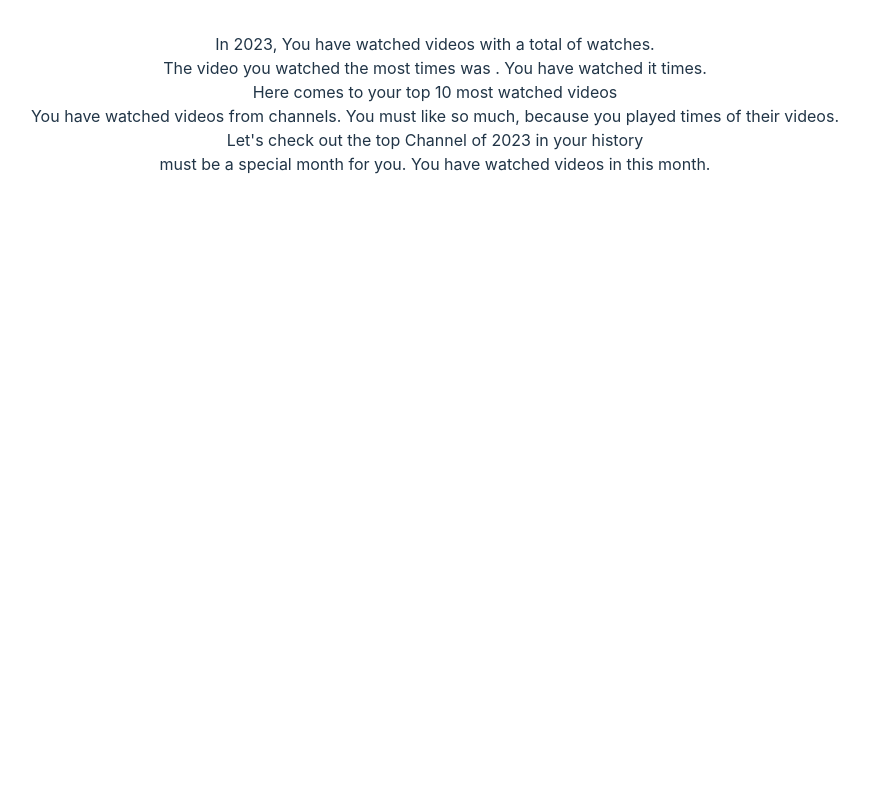
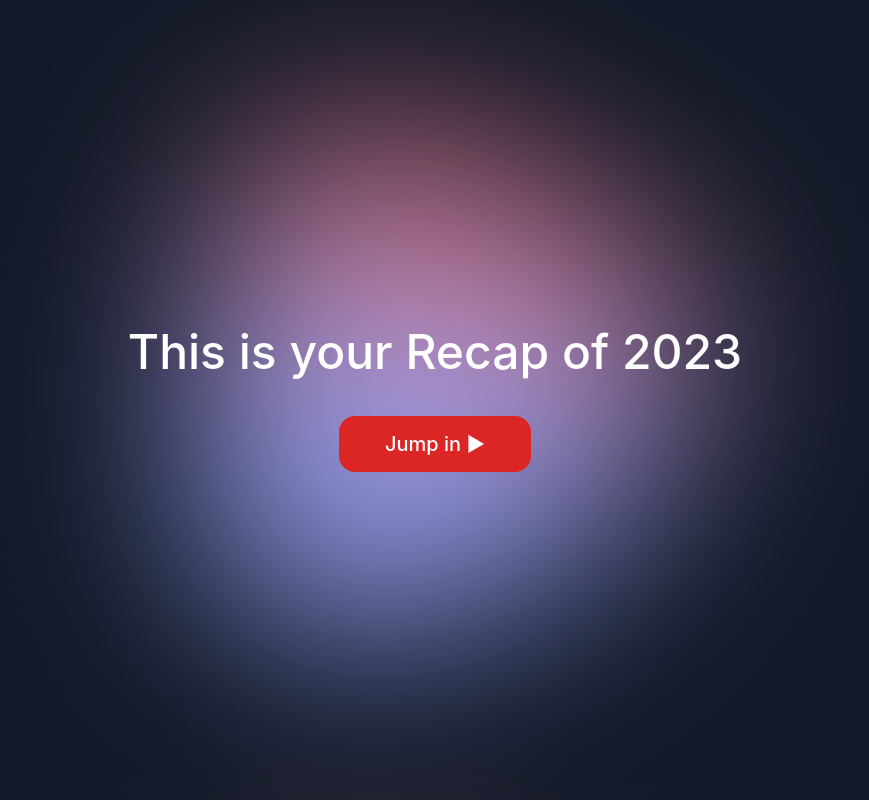
Before and after one commit to lawrenxe/youtube-front, a React (Vite) app: page /2023 in a window 1280 px wide. Shown: the whole page, without its empty margins (205-1074 px from the left). Built offline with nearby package versions, Linux system fonts and the light colour scheme.

Commit message:
finish the overview, video and top10

```diff
--- a/package.json
+++ b/package.json
@@ -16,6 +16,7 @@
     "daisyui": "^4.4.19",
     "postcss": "^8.4.32",
     "react": "^18.2.0",
+    "react-countup": "^6.5.0",
     "react-dom": "^18.2.0",
     "react-router-dom": "^6.21.1",
     "recharts": "^2.10.3",
--- a/src/App.css
+++ b/src/App.css
@@ -1,31 +1,46 @@
+@tailwind base;
+@tailwind components;
+@tailwind utilities;
+
+@layer components {
+  .gradient {
+    --size: 250px;
+    --speed: 50s;
+    --easing: cubic-bezier(0.8, 0.2, 0.2, 0.8);
+
+    width: var(--size);
+    height: var(--size);
+    filter: blur(calc(var(--size) / 5));
+    background-image: linear-gradient(#e66465, #9198e5 55%);
+    animation: rotate var(--speed) var(--easing) alternate infinite;
+    border-radius: 30% 70% 70% 30% / 30% 30% 70% 70%;
+  }
+
+  @media (min-width: 720px) {
+    .gradient {
+      --size: 500px;
+    }
+  }
+  /* ... */
+}
+
+* {
+  transition: all 0.25s ease-out;
+}
+
+@keyframes rotate {
+  0% {
+    transform: rotate(0deg);
+  }
+  100% {
+    transform: rotate(360deg);
+  }
+}
+
 #root {
   max-width: 100vw;
   height: 100vh;
   margin: 0 auto;
-  padding: 2rem;
-  text-align: center;
-}
-
-.logo {
-  height: 6em;
-  padding: 1.5em;
-  will-change: filter;
-  transition: filter 300ms;
-}
-.logo:hover {
-  filter: drop-shadow(0 0 2em #646cffaa);
-}
-.logo.react:hover {
-  filter: drop-shadow(0 0 2em #61dafbaa);
-}
-
-@keyframes logo-spin {
-  from {
-    transform: rotate(0deg);
-  }
-  to {
-    transform: rotate(360deg);
-  }
 }
 
 @media (prefers-reduced-motion: no-preference) {
@@ -34,10 +49,6 @@
   }
 }
 
-.card {
-  padding: 2em;
-}
-
 .read-the-docs {
   color: #888;
 }
--- a/src/App.tsx
+++ b/src/App.tsx
@@ -6,12 +6,13 @@ import { useEffect, useState } from "react";
 import { BrowserRouter, Routes, Route } from "react-router-dom";
 import { AnnualHistory, HourCount, MonthCount } from "./hooks/services";
 import { Line, LineChart, Tooltip, XAxis } from "recharts";
+import AnnualReport from "./components/AnnualReport";
 
 interface ARProps {
   annualHistory: AnnualHistory | null;
 }
 
-function AnnualReport({ annualHistory }: ARProps) {
+function AnnualReport1({ annualHistory }: ARProps) {
   useEffect(() => {
     console.log(annualHistory);
   }, [annualHistory]);
@@ -31,13 +32,25 @@ function AnnualReport({ annualHistory }: ARProps) {
         {annualHistory?.top_10_watched &&
           annualHistory?.top_10_watched[0].count}{" "}
         times.
+        <img
+          src={
+            "https://img.youtube.com/vi/" +
+            annualHistory?.top_10_watched[0].title_id +
+            "/maxresdefault.jpg"
+          }
+        />
       </p>
       <p>Here comes to your top 10 most watched videos</p>
       {annualHistory?.top_10_watched?.map((title) => {
         return (
-          <div className={"flex	 flex-row justify-between py-2"}>
-            <p className={"text-left"}>{title.title}</p>
-            <p>{title.count} times</p>
+          <div key={title.title_id}>
+            <div className={"flex	 flex-row justify-between py-2"}>
+              <p className={"text-left"}>{title.title}</p>
+              <p>{title.count} times</p>
+            </div>
+            <img
+              src={"https://img.youtube.com/vi/" + title.title_id + "/1.jpg"}
+            />
           </div>
         );
       })}
@@ -50,7 +63,10 @@ function AnnualReport({ annualHistory }: ARProps) {
       <p>Let's check out the top Channel of 2023 in your history</p>
       {annualHistory?.top_10_channel?.map((channel) => {
         return (
-          <div className={"flex	 flex-row justify-between py-2"}>
+          <div
+            key={channel.channelId}
+            className={"flex	 flex-row justify-between py-2"}
+          >
             <p className={"text-left"}>{channel.channel}</p>
             <p>{channel.count} times</p>
           </div>
@@ -129,9 +145,7 @@ function App() {
         <Route
           path="2023"
           element={
-            <AnnualReport
-              annualHistory={annualHistory ? annualHistory : null}
-            />
+            <AnnualReport annualReport={annualHistory ? annualHistory : null} />
           }
         />
       </Routes>
--- a/src/components/AnnualReport.tsx
+++ b/src/components/AnnualReport.tsx
@@ -1,7 +1,38 @@
 import React from "react";
+import { AnnualHistory } from "../hooks/services";
+import ReportWelcome from "./ReportWelcome";
+import AnnualReportSection from "./AnnualReportSection";
+import Overview from "./Overview";
+import TopTenVideos from "./TopTenVideos";
 
-const AnnualReport = () => {
-  return <div>AnnualReport</div>;
+interface ARProps {
+  annualReport: AnnualHistory | null;
+}
+
+const AnnualReport = ({ annualReport }: ARProps) => {
+  return (
+    <div className="no-scrollbar max-h-screen snap-y snap-mandatory overflow-y-scroll">
+      <AnnualReportSection bgColor="bg-gray-900" id="report-welcome">
+        <ReportWelcome />
+      </AnnualReportSection>
+
+      <AnnualReportSection bgColor="bg-green-900" id="report-2">
+        {annualReport && (
+          <Overview
+            watch_count={annualReport?.watch_count}
+            title_count={annualReport?.title_count}
+            top_10_watched={annualReport?.top_10_watched}
+          />
+        )}
+      </AnnualReportSection>
+
+      <AnnualReportSection bgColor="bg-blue-900" id="report-3">
+        {annualReport && (
+          <TopTenVideos top_10_watched={annualReport.top_10_watched} />
+        )}
+      </AnnualReportSection>
+    </div>
+  );
 };
 
 export default AnnualReport;
--- /dev/null
+++ b/src/components/AnnualReportSection.tsx
@@ -0,0 +1,28 @@
+import React, { ReactNode } from "react";
+
+interface ARSProps {
+  children: ReactNode;
+  bgColor: string;
+  id: string;
+}
+
+const AnnualReportSection = ({ children, bgColor, id }: ARSProps) => {
+  return (
+    <section id={id} className="sticky h-screen w-screen flex-1 snap-center">
+      <div
+        id="container1"
+        className={`absolute flex h-screen w-screen items-center justify-center ${bgColor}`}
+      >
+        <div className="gradient"></div>
+      </div>
+      <div
+        id="container2"
+        className="relative flex h-screen  items-center justify-center"
+      >
+        {children}
+      </div>
+    </section>
+  );
+};
+
+export default AnnualReportSection;
--- /dev/null
+++ b/src/components/Overview.tsx
@@ -0,0 +1,87 @@
+import React from "react";
+import { TitleCount } from "../hooks/services";
+import CountUp from "react-countup";
+
+interface OVProps {
+  watch_count: number;
+  title_count: number;
+  top_10_watched: TitleCount[];
+}
+
+const scrollToNext = (id: string) => {
+  const nextElement = document.getElementById(id);
+  if (nextElement) nextElement.scrollIntoView({ behavior: "smooth" });
+};
+
+const Overview = ({ watch_count, title_count, top_10_watched }: OVProps) => {
+  return (
+    <div className="flex flex-col items-start gap-y-10 px-10">
+      <div className="flex flex-col items-start gap-y-5">
+        <h1 className="text-5xl font-medium text-white">
+          In this year, you have watched
+        </h1>
+        <div className="flex flex-row items-end gap-x-5">
+          <CountUp
+            start={title_count * 0.7}
+            end={title_count}
+            duration={2}
+            className="text-7xl font-medium text-white"
+          />
+          <h1 className="text-5xl font-medium text-white">videos.</h1>
+        </div>
+      </div>
+
+      <div className="flex flex-col gap-y-3">
+        <h2 className="text-3xl font-medium text-white">
+          Among those videos, your favorite must be
+        </h2>
+        <img
+          src={
+            "https://img.youtube.com/vi/" +
+            top_10_watched[0].title_id +
+            "/maxresdefault.jpg"
+          }
+          className="my-5 w-3/4"
+        />
+        <h2 className="text-3xl font-medium text-white">
+          {top_10_watched[0].title},
+        </h2>
+        <h2 className="text-3xl font-medium text-white">
+          because you watched it
+        </h2>
+
+        <div className="flex flex-row">
+          <h2 className="text-4xl font-medium text-white">O</h2>
+          <div className="justify flex w-3 flex-row justify-end overflow-hidden">
+            <h2 className="text-4xl font-medium text-white">o</h2>
+          </div>
+          <div className="justify flex w-3 flex-row justify-end overflow-hidden">
+            <h2 className="text-4xl font-medium text-white">o</h2>
+          </div>
+          <div className="justify flex w-3 flex-row justify-end overflow-hidden">
+            <h2 className="text-4xl font-medium text-white">o</h2>
+          </div>
+          <h2 className="text-4xl font-medium text-white">ver and Ov</h2>
+          <div className="justify flex w-3 flex-row justify-end overflow-hidden">
+            <h2 className="text-4xl font-medium text-white">v</h2>
+          </div>
+          <div className="justify flex w-3 flex-row justify-end overflow-hidden">
+            <h2 className="text-4xl font-medium text-white">v</h2>
+          </div>
+          <div className="justify flex w-2 flex-row justify-end overflow-hidden">
+            <h2 className="text-4xl font-medium text-white">v</h2>
+          </div>
+          <h2 className="text-4xl font-medium text-white">er again...</h2>
+        </div>
+      </div>
+      <button
+        className="rounded-2xl border-2 bg-red-600 px-5 text-xl font-medium text-white"
+        onClick={() => scrollToNext("report-3")}
+      >
+        Check your Top 10 Videos ▶
+      </button>
+    </div>
+  );
+};
+
+export default Overview;
--- /dev/null
+++ b/src/components/ReportWelcome.tsx
@@ -0,0 +1,24 @@
+import React from "react";
+
+const ReportWelcome = () => {
+  const scrollToNext = (id: string) => {
+    const nextElement = document.getElementById(id);
+    if (nextElement) nextElement.scrollIntoView({ behavior: "smooth" });
+  };
+
+  return (
+    <div className="flex flex-col items-center gap-y-10">
+      <h1 className="text-5xl font-medium text-white">
+        This is your Recap of 2023
+      </h1>
+      <button
+        className="w-48 rounded-2xl border-2 bg-red-600 px-0 text-xl font-medium text-white"
+        onClick={() => scrollToNext("report-2")}
+      >
+        Jump in ▶
+      </button>
+    </div>
+  );
+};
+
+export default ReportWelcome;
--- /dev/null
+++ b/src/components/TopTenVideos.tsx
@@ -0,0 +1,26 @@
+import React from "react";
+import { TitleCount } from "../hooks/services";
+
+interface TTVProps {
+  top_10_watched: TitleCount[];
+}
+
+const TopTenVideos = ({ top_10_watched }: TTVProps) => {
+  return (
+    <div className="mx-10 flex flex-col  gap-y-6">
+      {top_10_watched.map((video, index) => {
+        return (
+          <div className="flex w-10/12 flex-row justify-between">
+            <div className="flex w-10/12 flex-row">
+              <h2 className="text-3xl font-medium text-white">{index + 1}.</h2>
+              <h2 className="text-3xl font-medium text-white">{video.title}</h2>
+            </div>
+            <h2 className="text-3xl font-medium text-white">{video.count} </h2>
+          </div>
+        );
+      })}
+    </div>
+  );
+};
+
+export default TopTenVideos;
--- /dev/null
+++ b/src/utils/AddCommas.ts
@@ -0,0 +1,14 @@
+import React from "react";
+
+const addCommas = (number: number): string => {
+  let numberString = number.toString();
+  let result = "";
+  let position = 0;
+  for (let i = numberString.length - 1; i >= 0; i--) {
+    if (position % 3 === 0 && position > 0) result = "," + result;
+  }
+
+  return result;
+};
+
+export default addCommas;
--- a/tailwind.config.js
+++ b/tailwind.config.js
@@ -1,4 +1,7 @@
 /** @type {import('tailwindcss').Config} */
+
+const plugin = require("tailwindcss/plugin");
+
 export default {
   content: ["./src/**/*.{js,jsx,ts,tsx}"],
   theme: {
@@ -10,7 +13,16 @@ export default {
       },
     },
   },
-  plugins: [require("daisyui")],
+  plugins: [
+    require("daisyui"),
+    plugin(function ({ addUtilities }) {
+      addUtilities({
+        ".no-scrollbar::-webkit-scrollbar": {
+          display: "none",
+        },
+      });
+    }),
+  ],
   darkMode: "class", // Set darkMode to false
   daisyui: {
     themes: ["light"], // Specify only the light theme or your custom theme
```
Also changed, not shown: 1 other file (tests, documents, lock files or other folders).
